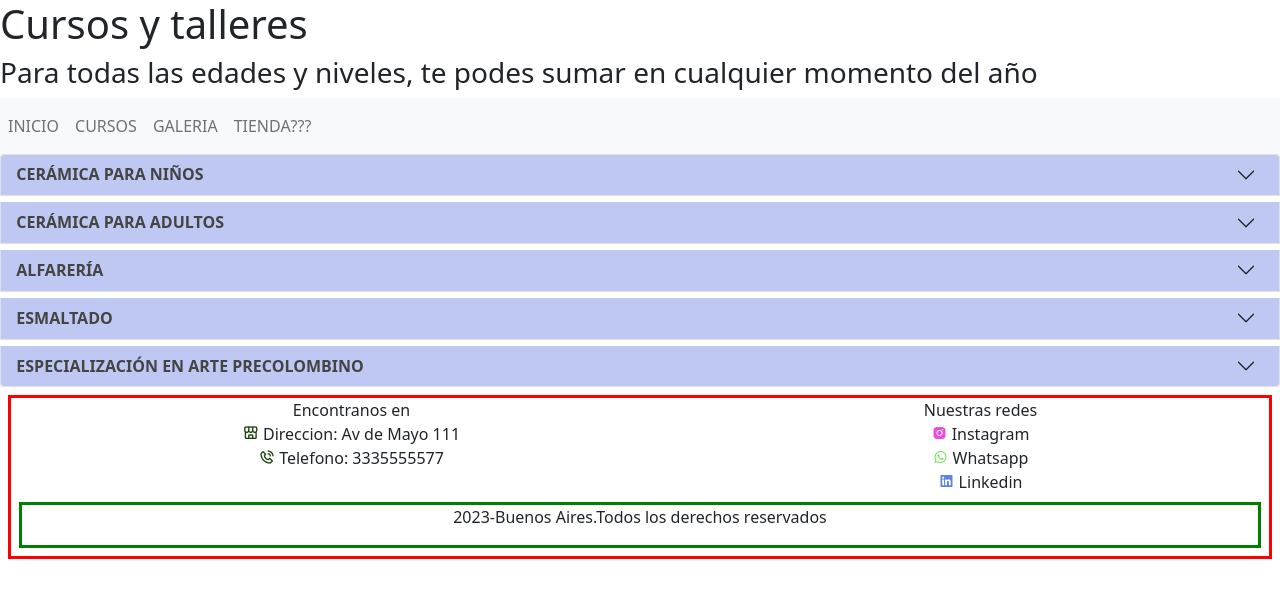
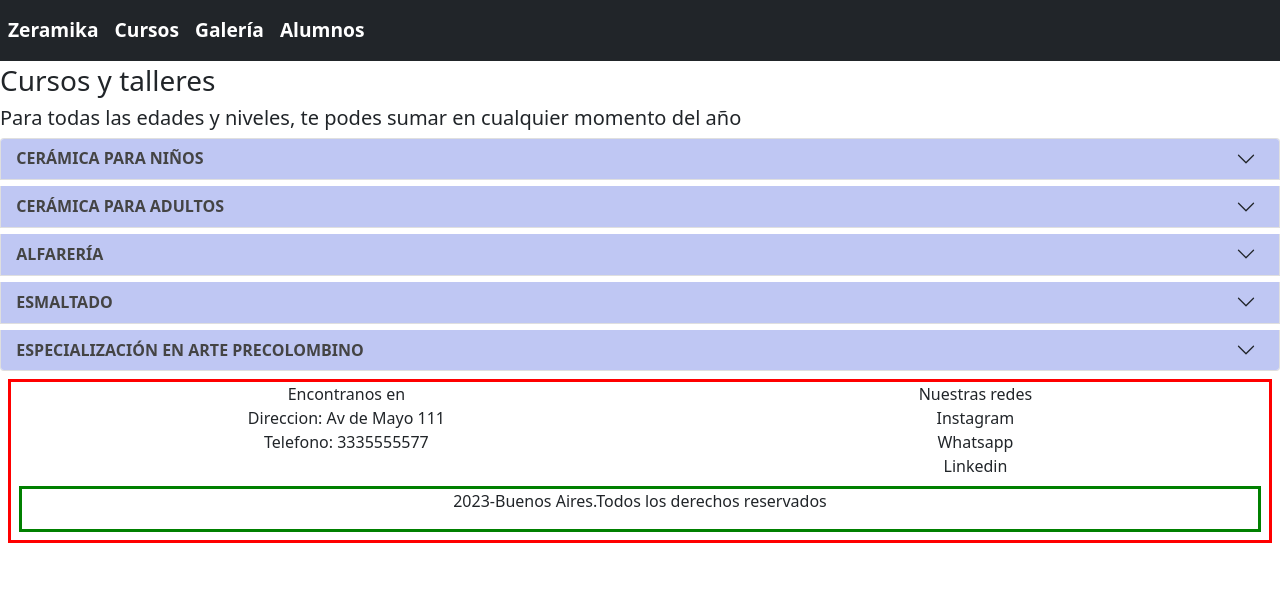
Before and after one commit to SSDD2022/TP3, a Django app: page /cursos/ in a window 1280 px wide. Shown: the top 598 px of the page. Run offline with Django 4.2, Linux system fonts and the light colour scheme; some libraries are stand-ins or nearby versions.

Commit message:
prueba de header

```diff
--- /dev/null
+++ b/taller/static/taller/css/base2.css
@@ -0,0 +1,34 @@
+
+.contenido-foot{
+    display: flex;
+    justify-content: space-around;
+}
+
+/* Inicio footer */
+
+footer {
+    border:3px red solid;
+    text-align: center ;
+    margin: 0.5rem;
+}
+article {
+    border:3px green solid;
+    height: auto;
+    margin: 0.5rem;
+}
+
+/* header */
+body {
+    position: relative;
+}
+
+.nav-link{
+    color: white !important;
+    font-weight: 800 !important;;
+    /* margin: 1.3rem 0.6vw 1.3rem 0.6vw !important;; */
+}
+.nav-link:hover , .nav-link:active  {
+    color: #B87988 !important;;
+    background-color: transparent !important;;
+    /* text-decoration: underline overline !important;; */
+}
--- /dev/null
+++ b/taller/templates/taller/base2.html
@@ -0,0 +1,68 @@
+{% load static %}
+<!DOCTYPE html>
+<html lang="en">
+    <head>
+        <meta charset="UTF-8">
+        <meta http-equiv="X-UA-Compatible" content="IE=edge">
+        <meta name="viewport" content="width=device-width, initial-scale=1.0">
+        <title>{% block title %} {% endblock %}</title>
+        <link rel="stylesheet" href="{% static 'taller/css/base2.css' %}">
+        <!--
+        <link rel="stylesheet" href="https://maxcdn.bootstrapcdn.com/bootstrap/3.3.7/css/bootstrap.min.css">
+        <script src="https://maxcdn.bootstrapcdn.com/bootstrap/3.3.7/js/bootstrap.min.js"></script>
+         -->
+        <link href="https://cdn.jsdelivr.net/npm/bootstrap@5.0.2/dist/css/bootstrap.min.css" rel="stylesheet" integrity="sha384-EVSTQN3/azprG1Anm3QDgpJLIm9Nao0Yz1ztcQTwFspd3yD65VohhpuuCOmLASjC" crossorigin="anonymous">
+        <script src="https://cdn.jsdelivr.net/npm/bootstrap@5.0.2/dist/js/bootstrap.bundle.min.js" integrity="sha384-MrcW6ZMFYlzcLA8Nl+NtUVF0sA7MsXsP1UyJoMp4YLEuNSfAP+JcXn/tWtIaxVXM" crossorigin="anonymous"></script>
+        <script src="https://ajax.googleapis.com/ajax/libs/jquery/3.2.1/jquery.min.js"></script>
+        <!-- <link href='https://unpkg.com/boxicons@2.1.2/css/boxicons.min.css' rel='stylesheet'> -->
+        <link rel="icon" type="image/vnd.microsoft.icon" href="{% static 'taller/img/favicon.ico' %}" sizes="16x16 32x32">
+        {% block extra_css %}
+        <style>
+            body {
+              position: relative;
+            }
+        </style>
+        {% endblock %}
+    </head>
+
+    <body data-bs-spy="scroll" data-bs-target=".navbar" data-bs-offset="450">
+
+
+        {% include 'taller/nav-bar2.html' %}
+
+        <header style="margin-top: 4rem;" >
+            {% block header %} {% endblock %}
+
+        </header>
+
+        <main>
+            {% block content %} {% endblock %}
+        </main>
+        <footer>
+            <section id="info-footer">
+                <div class="contenido-foot">
+                    <div class="ubic-foot">
+                        <nav>
+                            <div class="titulo">Encontranos en</div>
+                            <div class="linea"></div>
+                            <div class="boton"><a href=""> <i class='bx bx-store-alt' style='color:#17420b'></i></a>  Direccion: Av de Mayo 111</div>
+                            <div class="boton"><a href=""> <i class='bx bx-phone-call' style='color:#17420b'></i></a>  Telefono: 3335555577</div>
+                        </nav>
+                    </div>
+                    <div class="redes-foot">
+                        <nav>
+                            <div class="titulo">Nuestras redes</div>
+                            <div class="linea"></div>
+                            <div class="boton"><a href=""> <i class='bx bxl-instagram-alt' style='color:#f348df'></i></a>  Instagram</div>
+                            <div class="boton"><a href=""> <i class='bx bxl-whatsapp' style='color:#70e451'></i></a>  Whatsapp</div>
+                            <div class="boton"><a href=""> <i class='bx bxl-linkedin-square' style='color:rgba(93,128,226,0.98)'></i></a>  Linkedin</div>
+                        </nav>
+                    </div>
+                </div>
+            </section>
+            <article id="legales-foot">
+                <p>2023-Buenos Aires.Todos los derechos reservados</p>
+            </article>
+        </footer>
+    </body>
+</html>
--- a/taller/templates/taller/cursos.html
+++ b/taller/templates/taller/cursos.html
@@ -1,9 +1,10 @@
-{% extends 'taller/base.html' %}
+{% extends 'taller/base2.html' %}
 {% load static %}
 
 {% block title %}Cursos{% endblock %}
 {% block extra_css %}
     <style>
+
         /* Acordeon */
         .estilo-item {
           margin-bottom: 0.5%;
@@ -130,8 +131,8 @@
 {% endblock %}
 
 {% block header %}
-      <h1>Cursos y talleres</h1>
-      <h3>Para todas las edades y niveles, te podes sumar en cualquier momento del año</h3>
+      <h3>Cursos y talleres</h3>
+      <h5>Para todas las edades y niveles, te podes sumar en cualquier momento del año</h5>
 {% endblock %}
 
 {% block content %}
--- /dev/null
+++ b/taller/templates/taller/nav-bar2.html
@@ -0,0 +1,21 @@
+<nav class="navbar navbar-expand-sm bg-dark navbar-dark fixed-top">
+  <button class="navbar-toggler" type="button" data-bs-toggle="collapse" data-bs-target="#opciones">
+    <span class="navbar-toggler-icon"></span>
+  </button>
+  <div class="collapse navbar-collapse" style="font-size:larger" id="opciones">
+    <ul class="navbar-nav" >
+      <li class="nav-item" >
+        <a class="nav-link" href="{% url 'taller' %}">Zeramika</a>
+      </li>
+      <li class="nav-item" >
+        <a class="nav-link" href="{% url 'cursos' %}">Cursos</a>
+      </li>
+      <li class="nav-item">
+        <a class="nav-link" href="{% url 'galeria' %}">Galería</a>
+      </li>
+      <li class="nav-item">
+        <a class="nav-link" href="#">Alumnos</a>
+      </li>
+    </ul>
+  </div>
+</nav>
```
